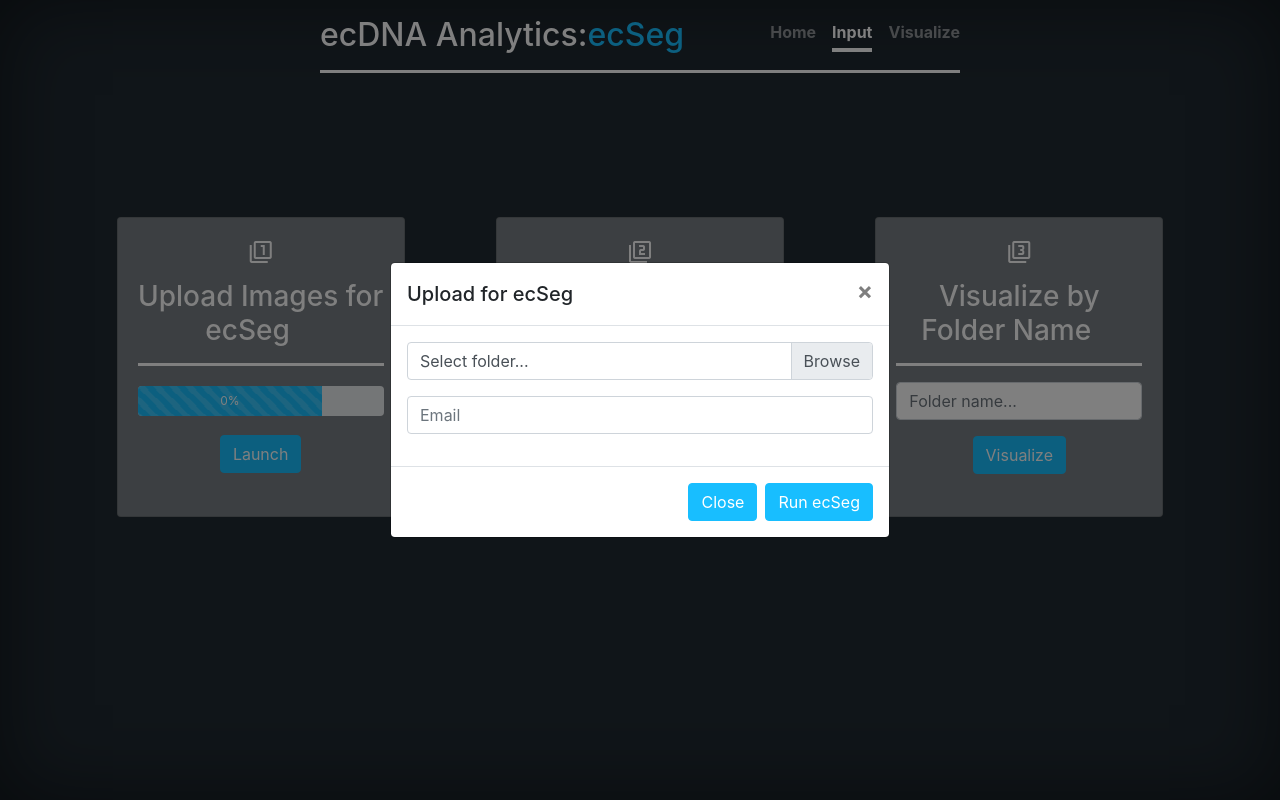
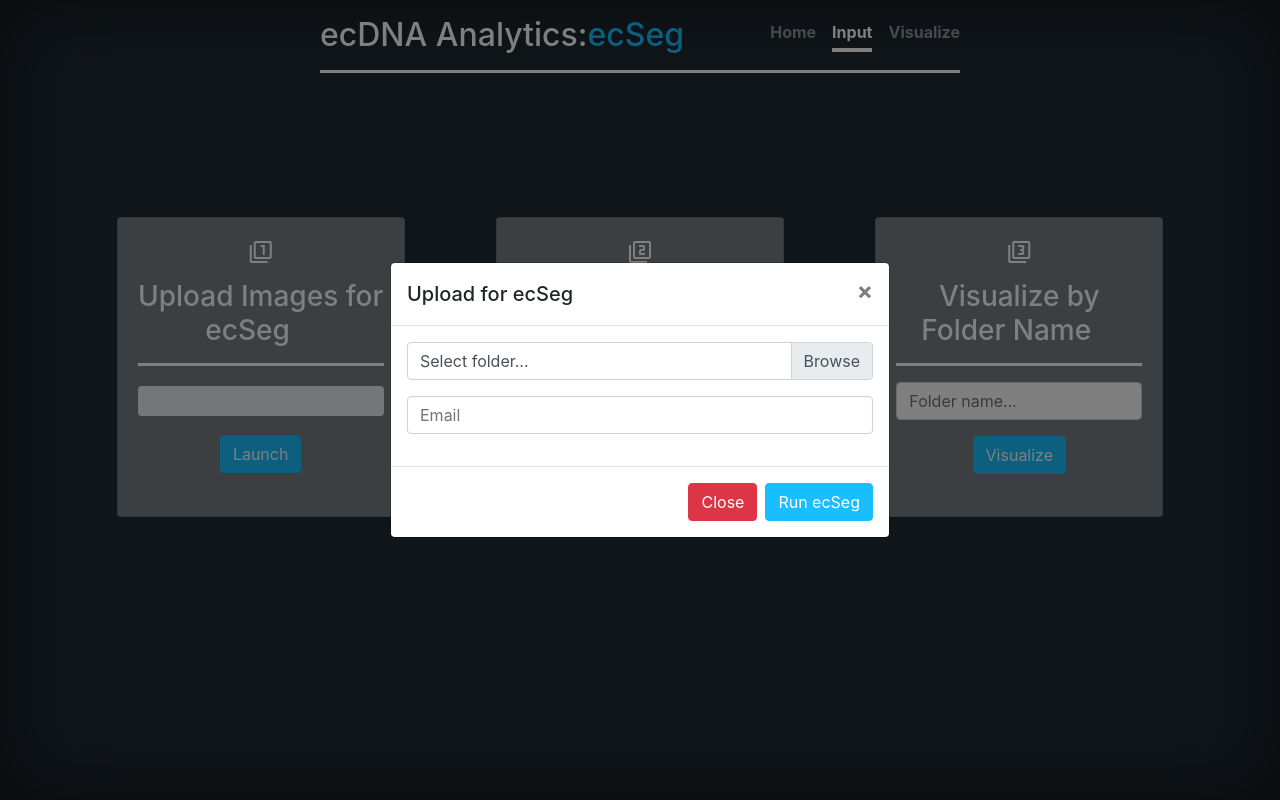
Before and after one commit to MihirBafna/ecDNA-Analytics, a Flask app: page /input in a window 1280 px wide, after a click on "Launch". Run offline with Flask 2, Linux system fonts and the light colour scheme; some libraries are stand-ins or nearby versions.

Commit message:
changed button color

```diff
--- a/app/static/css/input.css
+++ b/app/static/css/input.css
@@ -28,13 +28,13 @@
         color: rgba(255, 255, 255, .5);
     }
 
-    .btn{
+    .btn-primary{
         border-color: rgb(24, 190, 255);
         background: rgb(24, 190, 255);
         color: #ffffff;
         text-decoration: none;
     }
-    .btn:hover{
+    .btn-primary:hover{
         background: rgb(32, 42, 50,0.7);
         color: #ffffff;
         border-color: rgb(255, 255, 255);
--- a/app/templates/input.html
+++ b/app/templates/input.html
@@ -63,7 +63,7 @@
                         <hr class='line' style="margin-bottom: 20px;">
                         <div class="progress" style="height: 30px;">
                             <div class="progress-bar progress-bar-striped progress-bar-animated" role="progressbar" aria-valuenow="75"
-                                aria-valuemin="0" aria-valuemax="100" style="width: 75%; background-color: rgb(24, 190, 255); ">0%</div>
+                                aria-valuemin="0" aria-valuemax="100" style="width: 0%; background-color: rgb(24, 190, 255); ">0%</div>
                         </div>
                         <button type="button" class="btn btn-primary" style="margin-top: 19px;" data-toggle="modal" data-target="#ecSegModal">Launch</button>
                     </div>
@@ -129,7 +129,7 @@
                                         </div>
                                     </div>
                                     <div class="modal-footer">
-                                        <button type="button" id="closebtn" class="btn btn-primary"  data-dismiss="modal" aria-label="Close">Close</button>
+                                        <button type="button" id="closebtn" class="btn btn-danger"  data-dismiss="modal" aria-label="Close">Close</button>
                                         <button type="submit" class="btn btn-primary">Run ecSeg</button>
                                     </div>
                                 </form>
```
